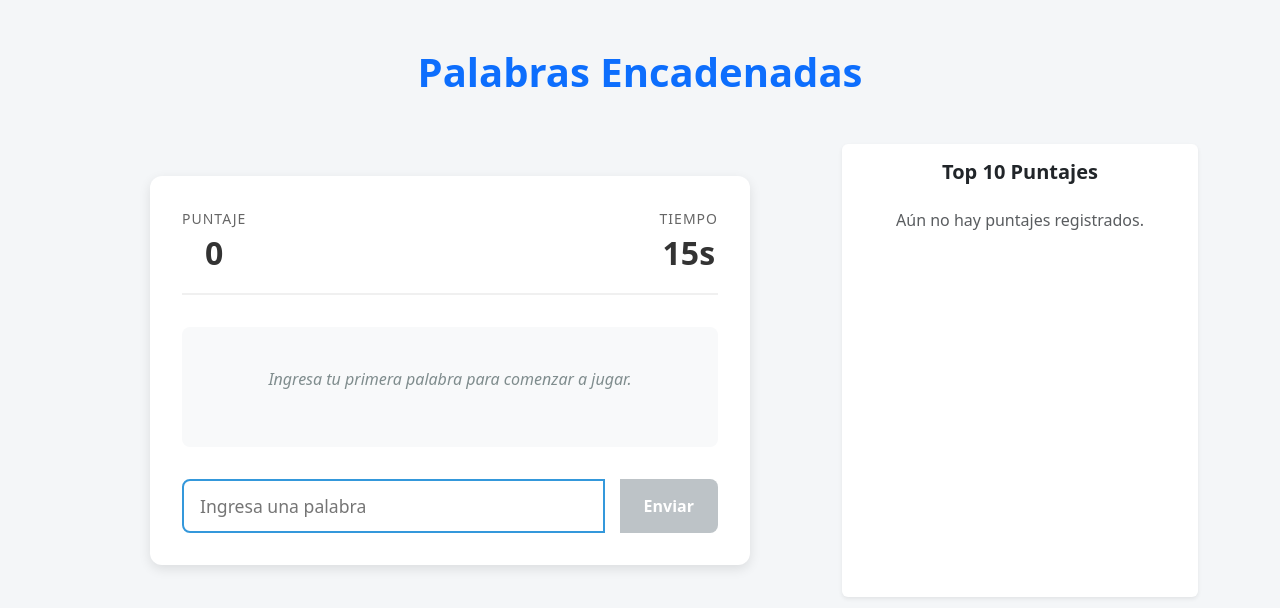
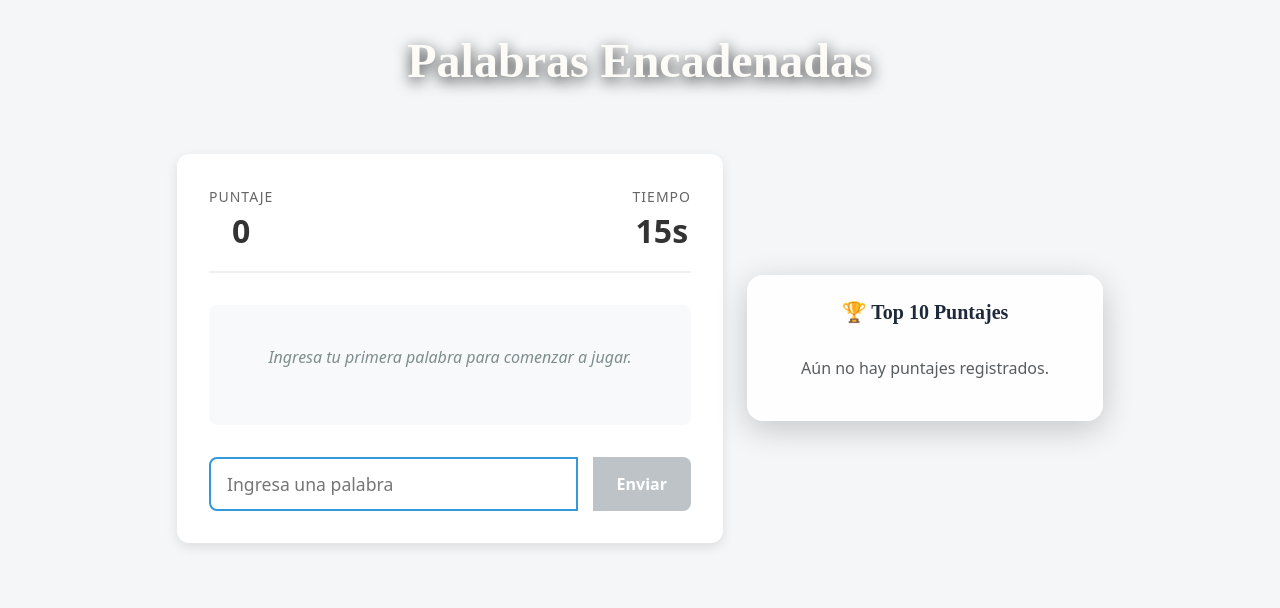
Before and after one commit to ManuMenager/palabras-encadenadas-trabajo-final-ui, a React (Vite) app: page / in a window 1280 px wide. Shown: the top 608 px of the page. Built offline with nearby package versions, Linux system fonts and the light colour scheme.

Commit message:
Agrega y emprolija estilos del home

```diff
--- /dev/null
+++ b/src/pages/Home.css
@@ -0,0 +1,46 @@
+.home-container {
+  flex: 1;
+  display: flex;
+  flex-direction: column;
+  justify-content: center;
+  padding-block: 2rem;
+}
+
+.home-title {
+  flex-shrink: 0;
+  font-family: 'Merriweather', serif;
+  color: #fdfbf7 !important;
+  text-shadow: 0px 4px 15px rgba(0, 0, 0, 0.8);
+  font-size: clamp(2.5rem, 6svh, 4.5rem);
+  margin: 0 0 clamp(2rem, 4svh, 3rem) 0;
+  text-align: center;
+}
+
+.home-row {
+  flex: none;
+}
+
+.leaderboard-card {
+  width: 100%;
+  background-color: rgba(255, 255, 255, 0.85) !important;
+  backdrop-filter: blur(10px);
+  -webkit-backdrop-filter: blur(10px);
+  border: 1px solid rgba(255, 255, 255, 0.5) !important;
+  box-shadow: 0 8px 32px rgba(0, 0, 0, 0.2);
+}
+
+.leaderboard-card-body {
+  display: flex;
+  flex-direction: column;
+  padding: clamp(1.5rem, 3svh, 2rem);
+}
+
+.leaderboard-title {
+  font-family: 'Merriweather', serif;
+  color: #1e293b;
+}
+
+.leaderboard-scroll {
+  overflow-y: auto;
+  max-height: 40svh;
+}
--- a/src/pages/Home.jsx
+++ b/src/pages/Home.jsx
@@ -1,12 +1,13 @@
 import { useState, useEffect } from "react";
-import { GameBoard } from "../components/Game/GameBoard";
+import { GameBoard } from "../components/game/GameBoard";
 import { getLeaderboard } from "../services/leaderboardService";
 import { Container, Row, Col, Card, Table } from "react-bootstrap";
+
+import "./Home.css";
 
 export const Home = () => {
   const [leaderboard, setLeaderboard] = useState([]);
 
-  // Cargar el leaderboard al montar el componente
   const refreshLeaderboard = () => {
     setLeaderboard(getLeaderboard());
   };
@@ -16,45 +17,44 @@ export const Home = () => {
   }, []);
 
   return (
-    <Container className="py-5">
-      <h1 className="text-center mb-5 fw-bold text-primary">Palabras Encadenadas</h1>
+    <Container className="home-container">
+      <h1 className="text-center fw-bold home-title">Palabras Encadenadas</h1>
 
-      <Row className="justify-content-center g-4">
-        {/* Columna del Juego */}
-        <Col xs={12} lg={8}>
-          {/* Pasamos refreshLeaderboard para que el tablero avise cuando hay un nuevo puntaje */}
+      <Row className="justify-content-center align-items-center g-4 home-row">
+        <Col xs={12} lg={7} xl={6} className="home-col">
           <GameBoard onGameOver={refreshLeaderboard} />
         </Col>
 
-        {/* Columna del Leaderboard */}
-        <Col xs={12} lg={4}>
-          <Card className="shadow-sm border-0 h-100">
-            <Card.Body>
-              <Card.Title className="text-center fw-bold mb-4">
-                Top 10 Puntajes
+        <Col xs={12} lg={5} xl={4} className="home-col">
+          <Card className="leaderboard-card border-0 rounded-4">
+            <Card.Body className="leaderboard-card-body">
+              <Card.Title className="text-center fw-bold mb-3 leaderboard-title">
+                🏆 Top 10 Puntajes
               </Card.Title>
 
               {leaderboard.length === 0 ? (
-                <p className="text-center text-muted">Aún no hay puntajes registrados.</p>
+                <p className="text-center text-muted mt-3">Aún no hay puntajes registrados.</p>
               ) : (
-                <Table borderless hover responsive size="sm">
+                <div className="leaderboard-scroll">
+                  <Table borderless hover responsive size="sm" className="bg-transparent">
                     <thead>
-                    <tr className="border-bottom">
-                      <th>#</th>
-                      <th>Puntaje</th>
-                      <th>Palabras</th>
+                      <tr className="border-bottom border-secondary border-opacity-25">
+                        <th className="bg-transparent">#</th>
+                        <th className="bg-transparent">Puntaje</th>
+                        <th className="bg-transparent">Palabras</th>
                       </tr>
                     </thead>
                     <tbody>
                       {leaderboard.map((entry, index) => (
                         <tr key={entry.id}>
-                        <td className="fw-bold text-muted">{index + 1}</td>
-                        <td className="fw-bold text-success">{entry.score} pts</td>
-                        <td>{entry.wordsCount}</td>
+                          <td className="fw-bold text-muted bg-transparent">{index + 1}</td>
+                          <td className="fw-bold text-success bg-transparent">{entry.score} pts</td>
+                          <td className="bg-transparent">{entry.wordsCount}</td>
                         </tr>
                       ))}
                     </tbody>
                   </Table>
+                </div>
               )}
             </Card.Body>
           </Card>
```
Lines whose indentation alone changed are shown as unchanged.
